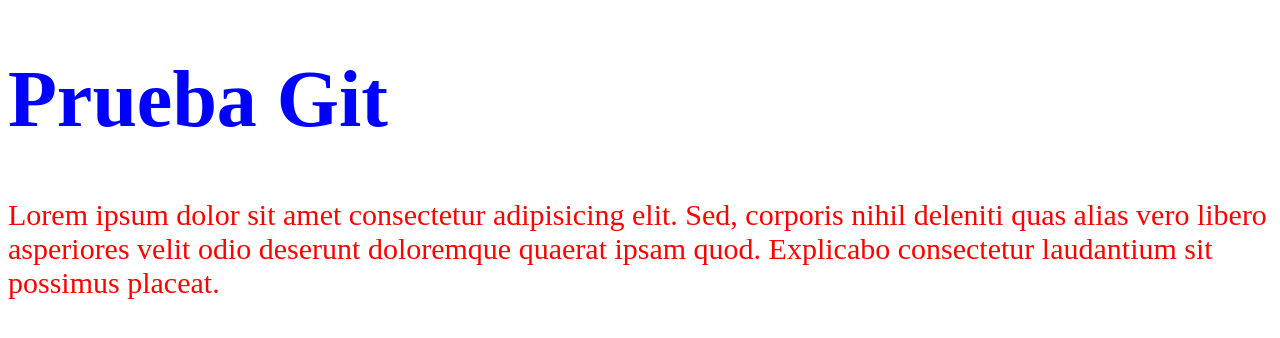
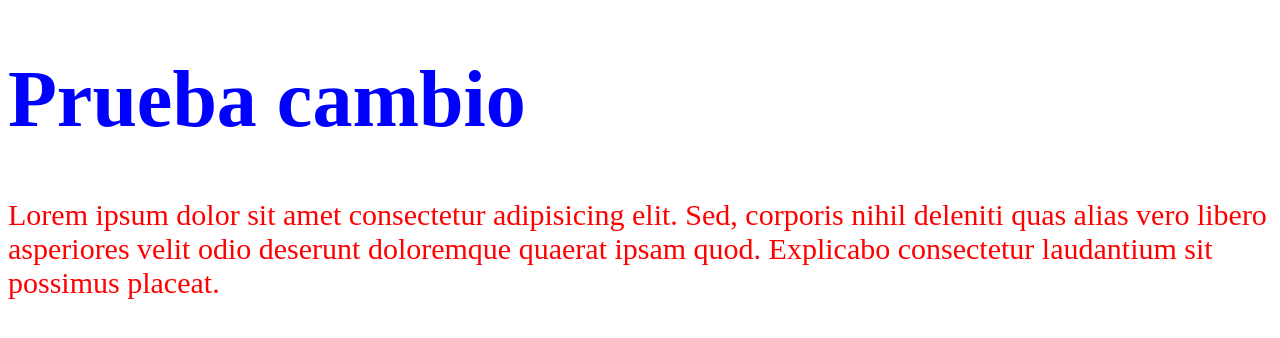
Before and after one commit to EdsonSuarez/PruebaGit, a plain HTML site: page index.html in a window 1280 px wide. Drawn offline with Linux system fonts and the light colour scheme.

Commit message:
cambio titulo

```diff
--- a/index.html
+++ b/index.html
@@ -8,7 +8,7 @@
     <title>Document</title>
 </head>
 <body>
-    <h1>Prueba Git</h1>
+    <h1>Prueba cambio</h1>
 
     <p>Lorem ipsum dolor sit amet consectetur adipisicing elit. Sed, corporis nihil deleniti quas alias vero libero asperiores velit odio deserunt doloremque quaerat ipsam quod. Explicabo consectetur laudantium sit possimus placeat.</p>
     <script src="./assets/js/script.js"></script>
```
